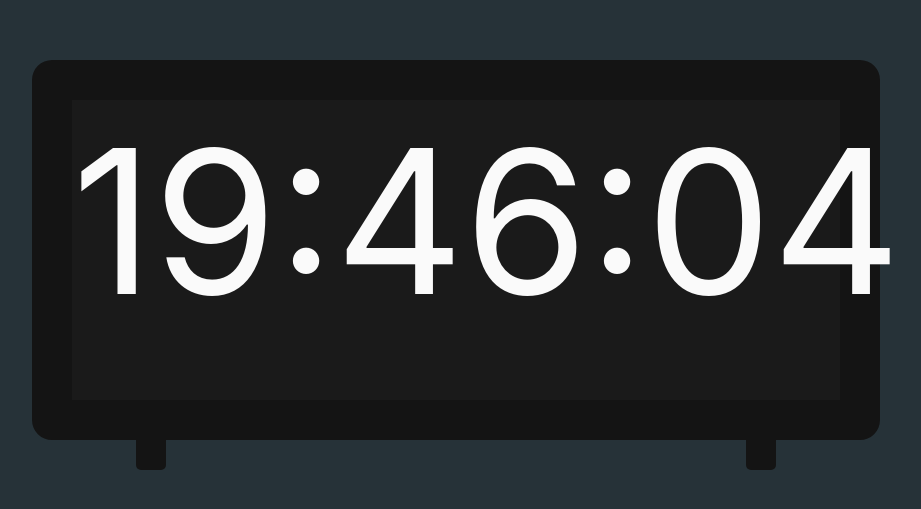
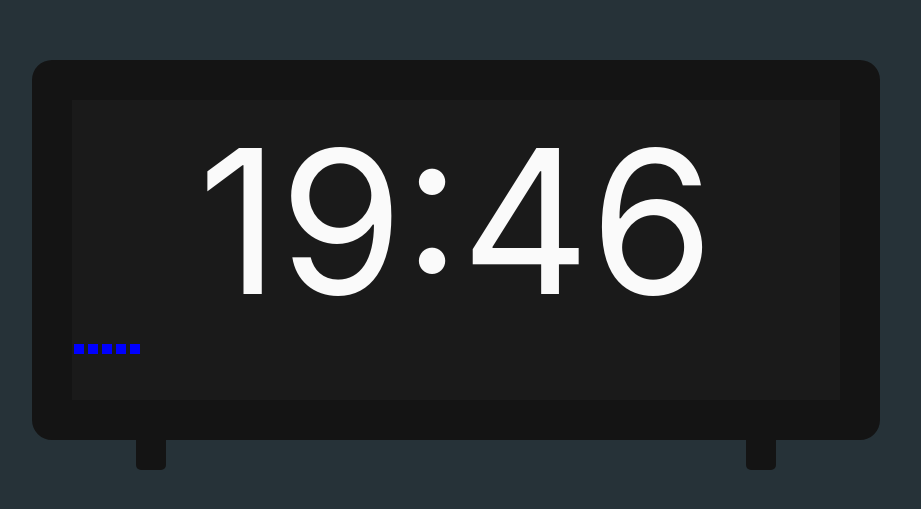
Before and after one commit to alirni/react-timer, a React (Create React App) app: page / in a window 1280 px wide. Shown: the part 135-644 px from the top of the page, without its empty margins (184-1105 px from the left). Built offline with nearby package versions, Linux system fonts and the light colour scheme.

Commit message:
fix(Timer): change style and use Seconds

```diff
--- a/src/component/Timer.tsx
+++ b/src/component/Timer.tsx
@@ -1,20 +1,28 @@
 import React, { FC, useState, useEffect } from 'react';
 import { makeStyles } from '@material-ui/core';
 import moment from 'moment';
+import Seconds from './Seconds';
 
 interface TimerInterfaceProps {
   timeFormat?: string;
 }
 
 const styles = makeStyles(theme => ({
-  container: {},
+  container: {
+    display: 'flex',
+    flexDirection: 'column',
+  },
+
+  time: {
+    fontSize: 200,
+  },
 }));
 
 const Timer: FC<TimerInterfaceProps> = props => {
-  const { timeFormat = 'HH:mm:ss' } = props;
+  const { timeFormat = 'HH:mm' } = props;
   const classes = styles();
 
-  const [now, setNow] = useState('');
+  const [now, setNow] = useState(moment().format(timeFormat));
 
   useEffect(() => {
     setInterval(() => {
@@ -22,7 +30,12 @@ const Timer: FC<TimerInterfaceProps> = props => {
     }, 1000);
   }, [now]);
 
-  return <div className={classes.container}>{now}</div>;
+  return (
+    <div className={classes.container}>
+      <span className={classes.time}>{now}</span>
+      <Seconds />
+    </div>
+  );
 };
 
 export default Timer;
```
